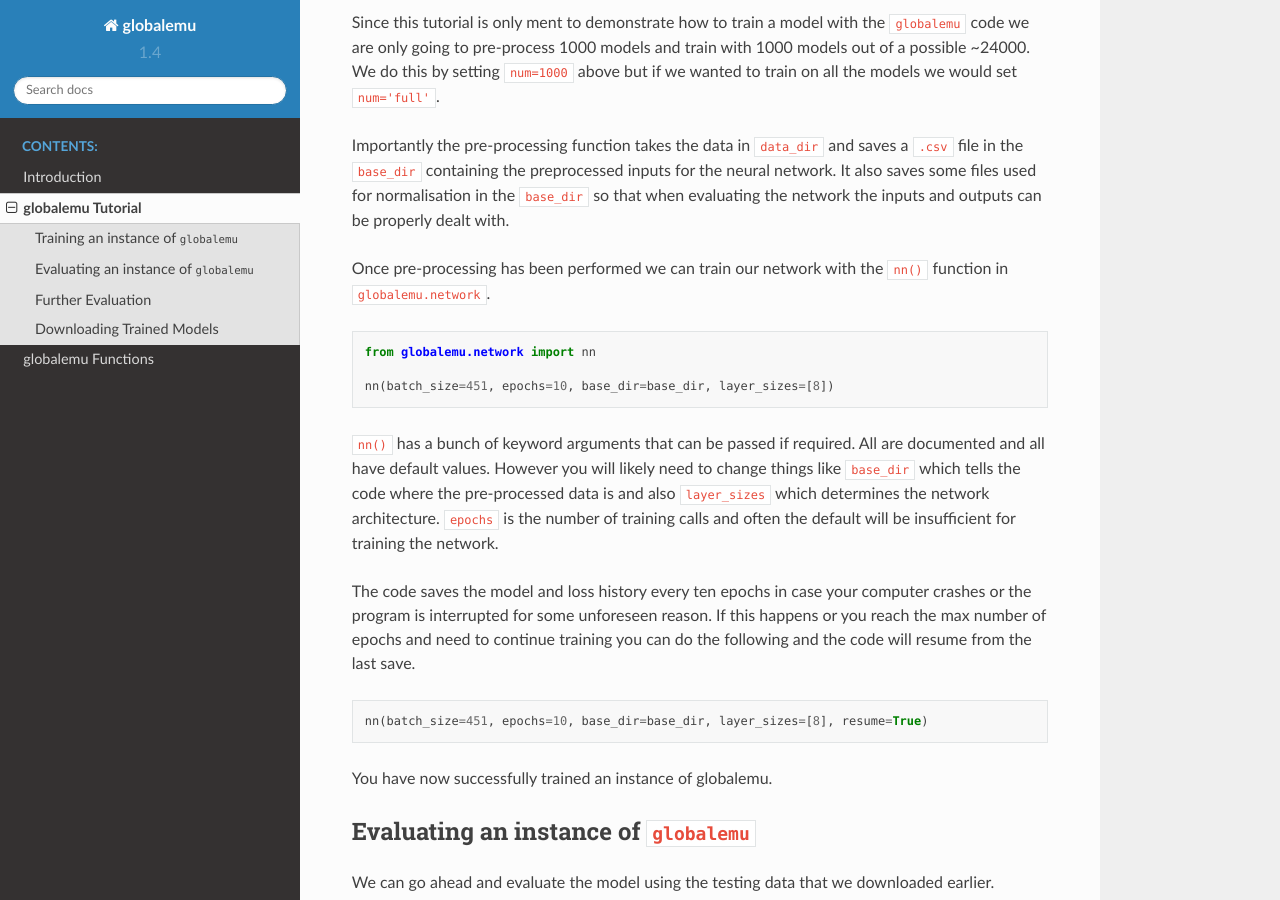
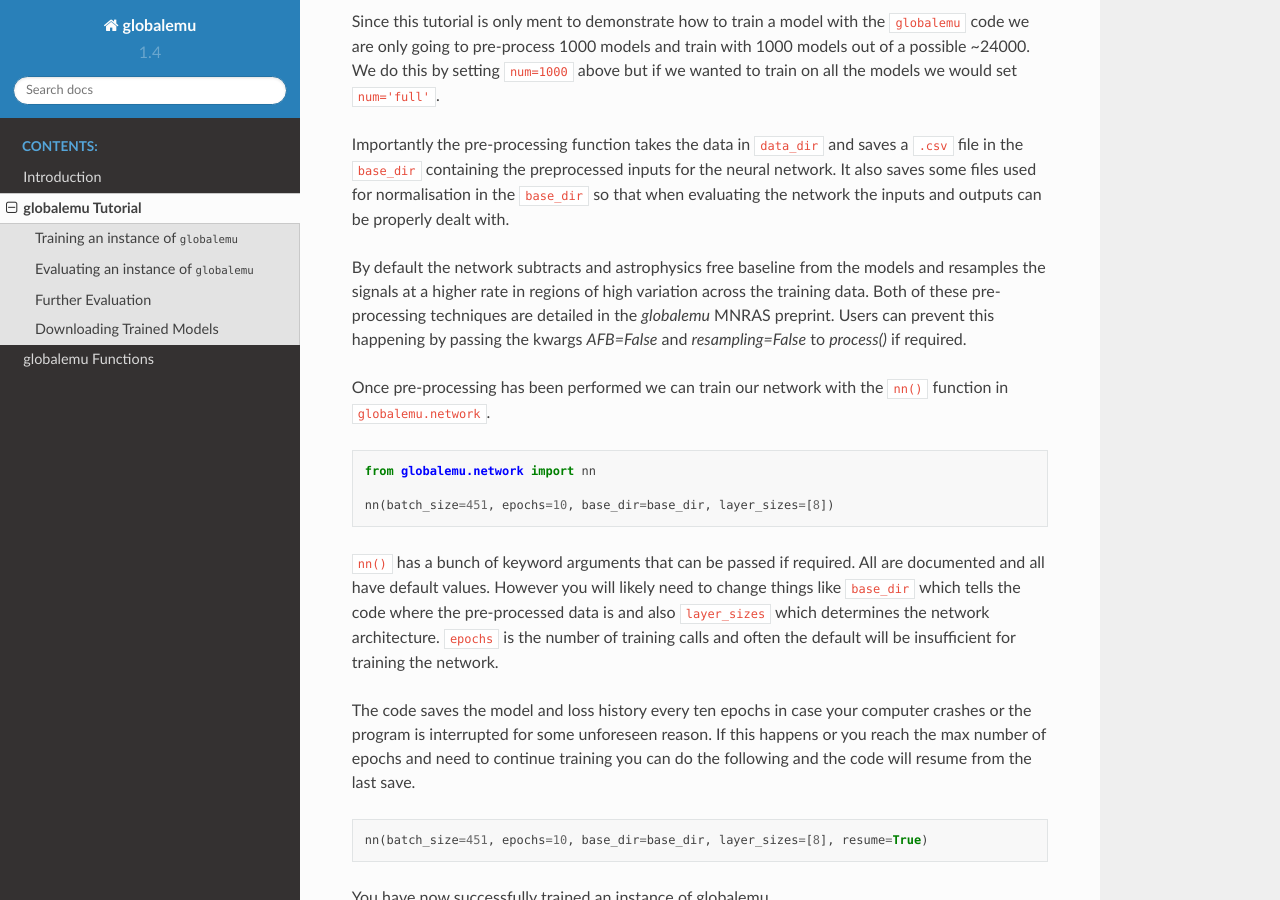
Before and after one commit to htjb/globalemu, a Sphinx documentation site: the page built from docs/source/tutorial.rst, in a window 1280 px wide and 900 px high, scrolled down 1185 px. Built offline with Sphinx 7.4.7 and the Read the Docs theme 2.0.0, drawn with Linux system fonts in a browser that asks for light colours; some of the changed text lies outside the part shown.

Commit message:
updating tutorial documentation

```diff
--- a/docs/source/tutorial.rst
+++ b/docs/source/tutorial.rst
@@ -9,7 +9,8 @@
 then take a look at the second part towards the bottom of the page.
 If you are intending to work with neutral fraction histories then the frame
 work for training and evaluating models is identical you just need to pass
-the kwarg ``xHI=True`` to all of the ``globalemu`` functions.
+the kwarg ``xHI=True`` to the pre-processing function, `process()`,
+and model building function, `nn()`, discussed below.
 
 The tutorial can also be found as a Jupyter notebook
 `here <https://mybinder.org/v2/gh/htjb/globalemu/master?filepath=notebooks%2F>`__.
@@ -69,6 +70,12 @@
 for the neural network. It also saves some files used for normalisation in
 the ``base_dir`` so that when evaluating the network the inputs and outputs
 can be properly dealt with.
+
+By default the network subtracts and astrophysics free baseline from the models
+and resamples the signals at a higher rate in regions of high variation across
+the training data. Both of these pre-processing techniques are detailed in the
+`globalemu` MNRAS preprint. Users can prevent this happening by passing the
+kwargs `AFB=False` and `resampling=False` to `process()` if required.
 
 Once pre-processing has been performed we can train our network with the
 ``nn()`` function in ``globalemu.network``.
```
Also changed, not shown: 1 other file.
